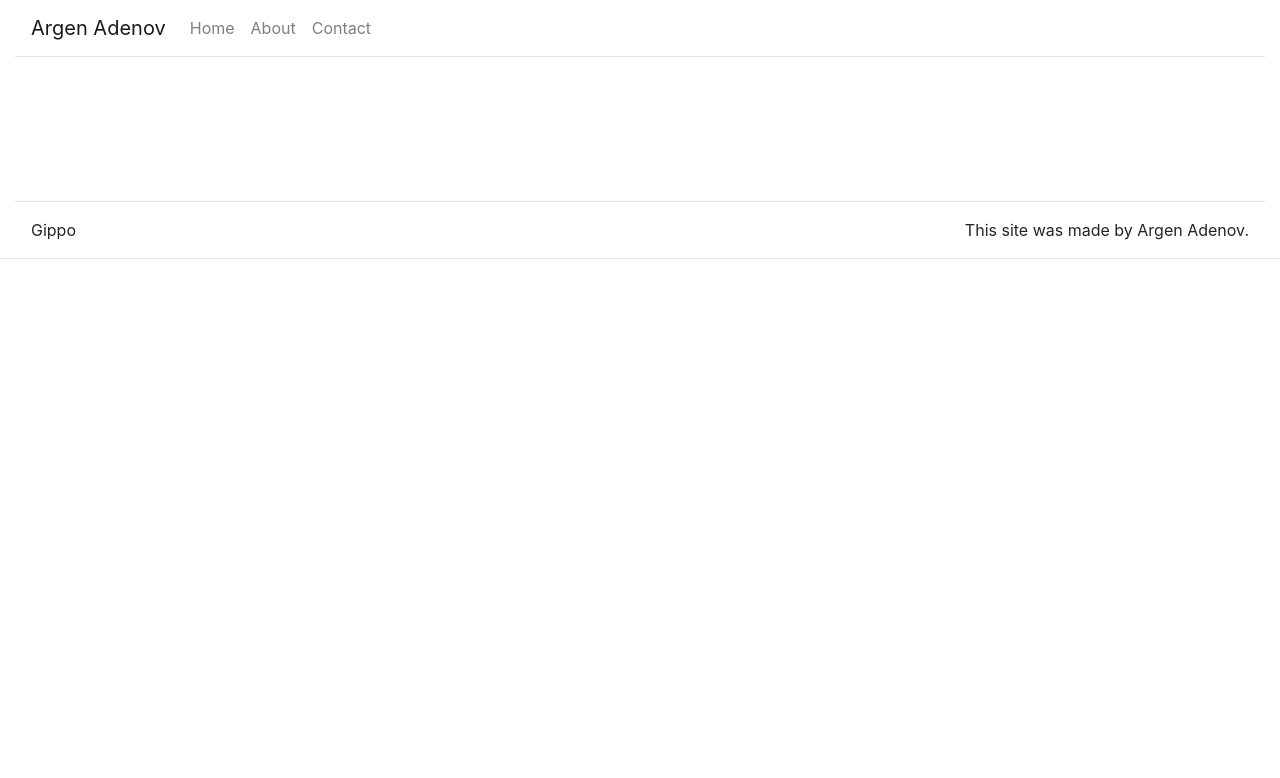
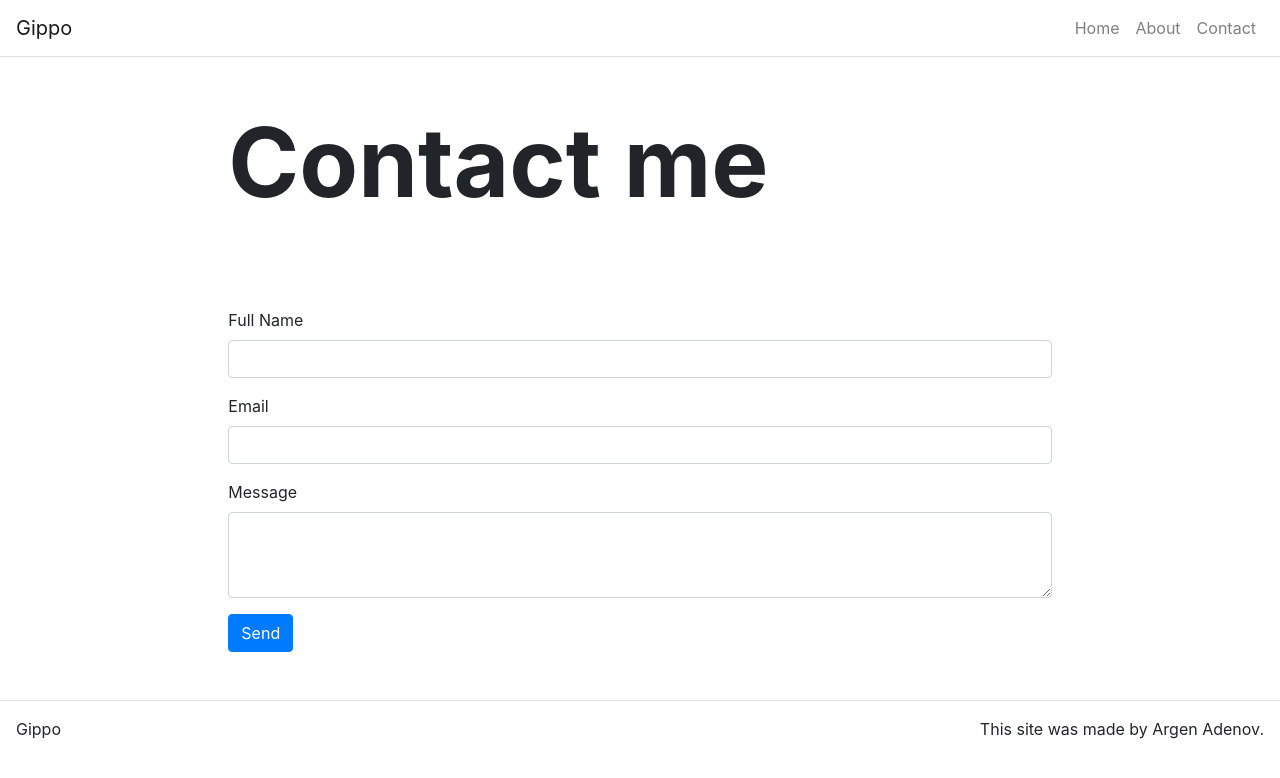
Before and after one commit to argenaden/gippo, a React (Create React App) app: page /contact in a window 1280 px wide. Shown: the top 778 px of the page. Built offline with nearby package versions, Linux system fonts and the light colour scheme.

Commit message:
other pages

```diff
--- a/package.json
+++ b/package.json
@@ -37,5 +37,8 @@
       "last 1 firefox version",
       "last 1 safari version"
     ]
+  },
+  "devDependencies": {
+    "axios": "^0.21.1"
   }
 }
--- a/src/App.js
+++ b/src/App.js
@@ -19,44 +19,46 @@ class App extends React.Component {
             title: 'Argen Adenov',
             headerLinks: [
                 {title: 'Home', path: '/'},
-                {title: 'About', path: '/'},
-                {title: 'Contact', path: '/'}
+                {title: 'About', path: '/about'},
+                {title: 'Contact', path: '/contact'}
             ],
             home: {
                 title: 'Learning Everyday',
                 subTitle: 'Welcomes all sort of challenges',
                 text: 'Checkout my projects below'
             },
+            contact: {
+                title: 'Contact me'
+            },
             about: {
-                title: 'About'
+                title: 'About me'
             },
-            contact: {
-                title: 'Reach me out'
-            }
         }
     }
     render() {
         return (
             <Router>
-                <Container className="border-bottom" fluid={true}>
+                <Container className="p-0" fluid={true}>
+
                     <Navbar className="border-bottom" bg="transparent" expand="lg">
-                        <Navbar.Brand>Argen Adenov</Navbar.Brand>
+                        <Navbar.Brand>Gippo</Navbar.Brand>
 
                         <Navbar.Toggle className="border-0" aria-controls="navbar-toggle" />
                         <Navbar.Collapse id="navbar-toggle">
-                            <Nav>
+                            <Nav className="ml-auto">
                                 <Link className="nav-link" to="/">Home</Link>
                                 <Link className="nav-link" to="/about">About</Link>
                                 <Link className="nav-link" to="/contact">Contact</Link>
-
                             </Nav>
                         </Navbar.Collapse>
                     </Navbar>
+
                     <Route path="/" exact render={() => <HomePage title={this.state.home.title} subTitle={this.state.home.subTitle} text={this.state.home.text} />} />
-                    <Route path="/about" exact render={() => <AboutPage title={this.state.about.title} />} />
-                    <Route path="/contact" exact render={() => <ContactPage title={this.state.contact.title} />} />
+                    <Route path="/about" render={() => <ContactPage title={this.state.about.title} />} />
+                    <Route path="/contact" render={() => <AboutPage title={this.state.contact.title} />} />
 
                     <Footer />
+
                 </Container>
             </Router>
         );
--- /dev/null
+++ b/src/components/Content.js
@@ -0,0 +1,20 @@
+import React from 'react';
+import Container from 'react-bootstrap/Container';
+import Row from 'react-bootstrap/Row';
+import Col from 'react-bootstrap/Col';
+
+function Content(props) {
+
+    return(
+        <Container fluid={true}>
+            <Row className="justify-content-center">
+                <Col md={8}>
+                    {props.children}
+                </Col>
+            </Row>
+        </Container>
+    );
+
+}
+
+export default Content;
--- a/src/index.css
+++ b/src/index.css
@@ -21,7 +21,7 @@ code {
 .g-card-image {
   border-radius: 10px;
   width: 300px;
-  height: 480px;
+  height: 460px;
   box-shadow: 0px 0px 3px 1px #ccc;
 }
 
--- a/src/pages/about.js
+++ b/src/pages/about.js
@@ -1,10 +1,25 @@
 import React from 'react';
 import Hero from '../components/Hero';
+import Content from '../components/Content';
 
 function AboutPage(props) {
+
     return(
-        <Hero>About page works</Hero>
+        <div>
+            <Hero title={props.title} />
+
+            <Content>
+                <p>Hello, my name is Argen. I'm a software engineer at eMoldino.</p>
+
+                <p>My dream is to one day start my own business and become an entrepreneur (currently working on some ideas).</p>
+
+                <p>I'm constantly learning new things. currently those things include gaining more experience with Vue.js, React, Java - Spring, AWS console</p>
+
+                <p>Me and my friends are working on this project. You can check it out <a href="http://45.9.190.155/" target="_blank" rel="noopener noreferrer">here</a>, or on the homepage. It is built with Java-Spring, MySQL, React.</p>
+            </Content>
+        </div>
     );
+
 }
 
 export default AboutPage;
--- a/src/pages/contact.js
+++ b/src/pages/contact.js
@@ -1,10 +1,110 @@
 import React from 'react';
+
+import Form from 'react-bootstrap/Form';
+import Button from 'react-bootstrap/Button';
+
 import Hero from '../components/Hero';
+import Content from '../components/Content';
+import Axios from 'axios';
 
-function ContactPage(props) {
-    return(
-        <Hero>Contact page works</Hero>
-    );
+class ContactPage extends React.Component {
+
+    constructor(props) {
+        super(props);
+        this.state = {
+            name: '',
+            email: '',
+            message: '',
+            disabled: false,
+            emailSent: null,
+        }
+    }
+
+
+    handleChange = (event) => {
+        const target = event.target;
+        const value = target.type === 'checkbox' ? target.checked : target.value;
+        const name = target.name;
+
+        this.setState({
+            [name]: value
+        })
+    }
+
+
+    handleSubmit = (event) => {
+        event.preventDefault();
+
+        console.log(event.target);
+
+        this.setState({
+            disabled: true
+        });
+
+        Axios.post('http://localhost:3030/api/email', this.state)
+            .then(res => {
+                if(res.data.success) {
+                    this.setState({
+                        disabled: false,
+                        emailSent: true
+                    });
+                } else {
+                    this.setState({
+                        disabled: false,
+                        emailSent: false
+                    });
+                }
+            })
+            .catch(err => {
+                console.log(err);
+
+                this.setState({
+                    disabled: false,
+                    emailSent: false
+                });
+            })
+
+    }
+
+
+    render() {
+        return(
+            <div>
+                <Hero title={this.props.title} />
+
+                <Content>
+                    <Form onSubmit={this.handleSubmit}>
+                        <Form.Group>
+                            <Form.Label htmlFor="full-name">Full Name</Form.Label>
+                            <Form.Control id="full-name" name="name" type="text" value={this.state.name} onChange={this.handleChange} />
+                        </Form.Group>
+
+
+                        <Form.Group>
+                            <Form.Label htmlFor="email">Email</Form.Label>
+                            <Form.Control id="email" name="email" type="email" value={this.state.email} onChange={this.handleChange} />
+                        </Form.Group>
+
+
+                        <Form.Group>
+                            <Form.Label htmlFor="message">Message</Form.Label>
+                            <Form.Control id="message" name="message" as="textarea"rows="3" value={this.state.message} onChange={this.handleChange} />
+                        </Form.Group>
+
+
+                        <Button className="d-inline-block" variant="primary" type="submit" disabled={this.state.disabled}>
+                            Send
+                        </Button>
+
+
+                        {this.state.emailSent === true && <p className="d-inline success-msg">Email Sent</p>}
+                        {this.state.emailSent === false && <p className="d-inline err-msg">Email Not Sent</p>}
+                    </Form>
+                </Content>
+            </div>
+        );
+    }
+
 }
 
 export default ContactPage;
```
Also changed, not shown: 1 other file (tests, documents, lock files or other folders).
